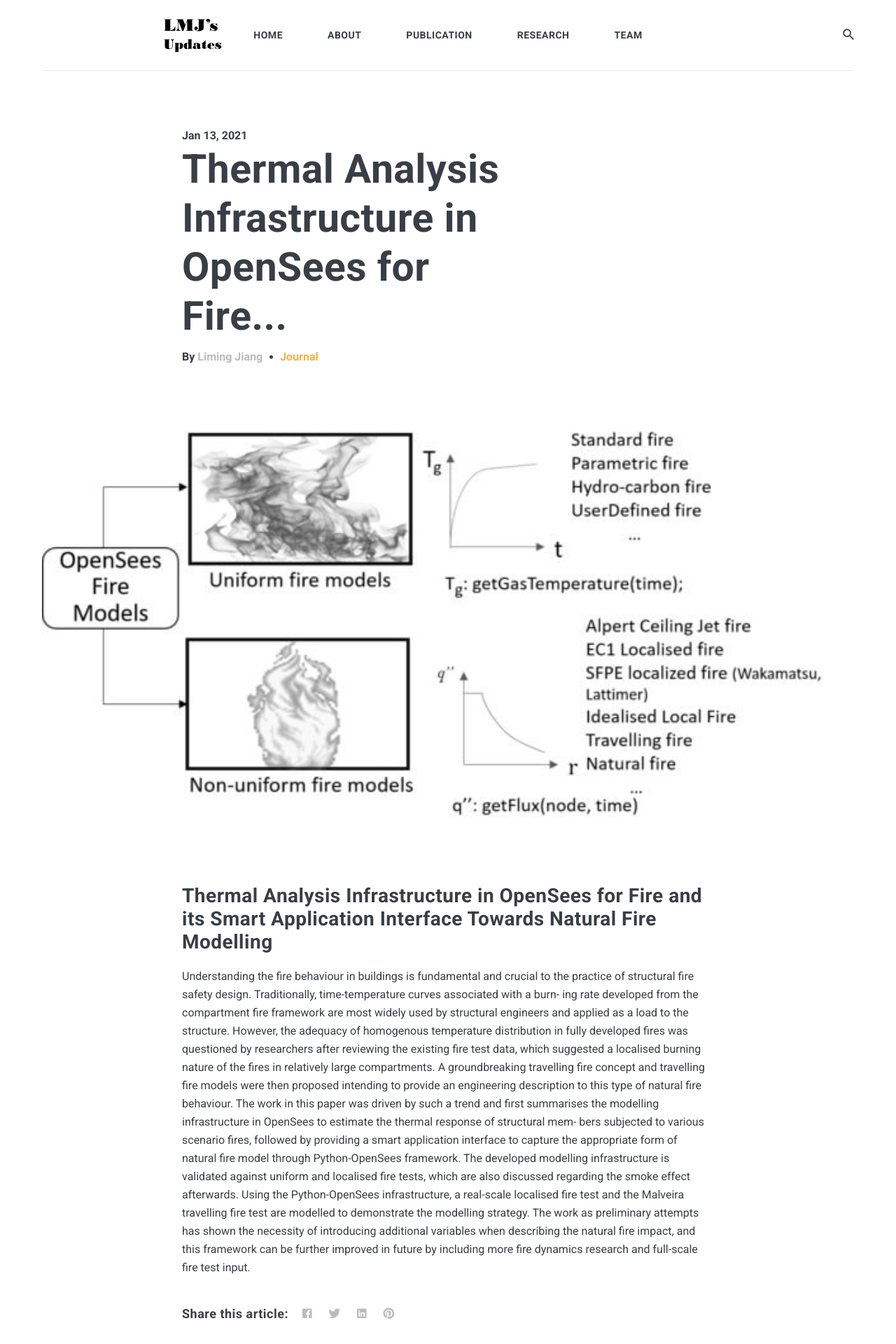
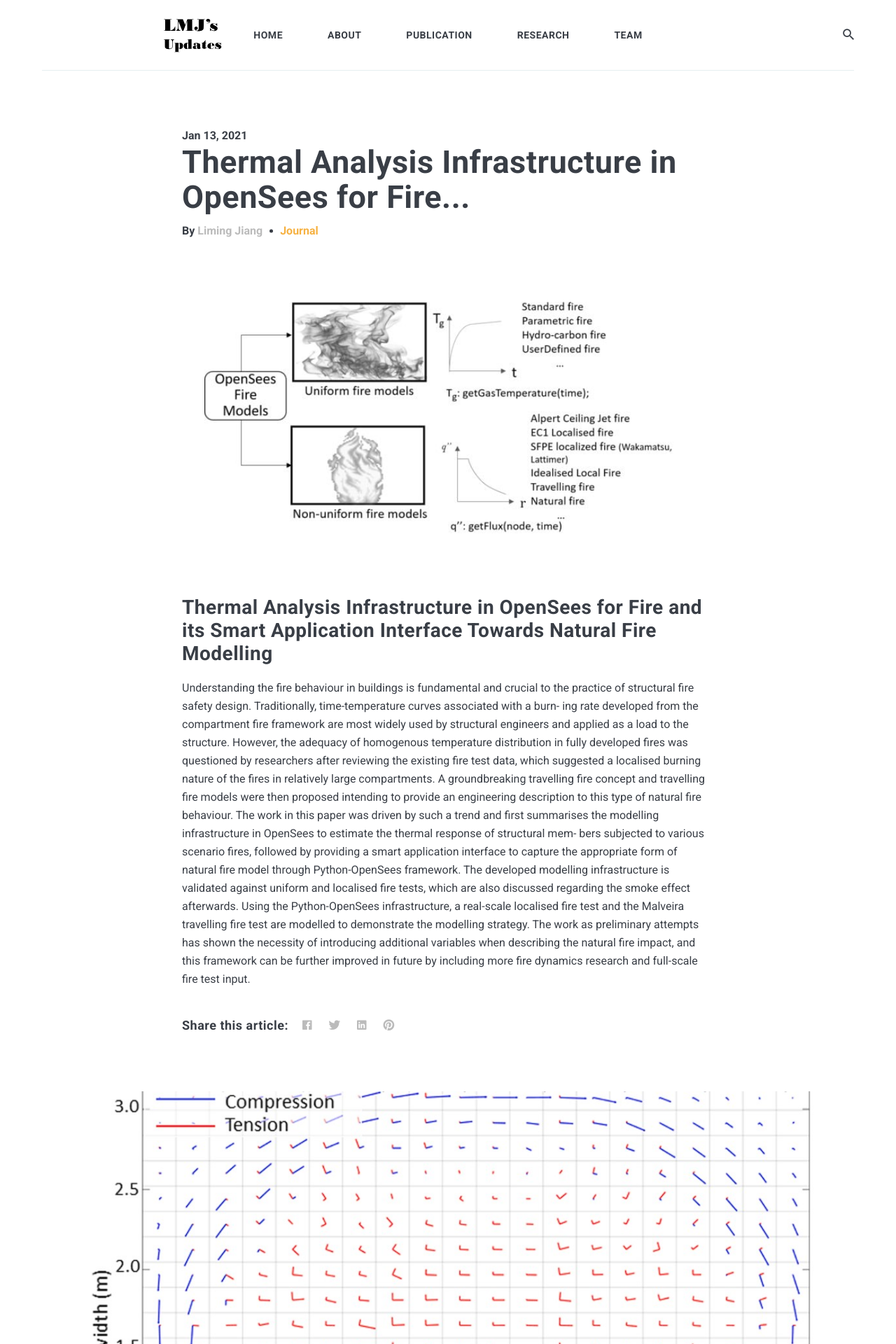
Before and after one commit to LimingXLiming/JiangLiming, a Jekyll site: the page built from _posts/2021-09-12-thermal-analysis.markdown, in a window 1280 px wide. Shown: the top 1920 px of the page at 70% size. Built offline with Jekyll 4.4.1, drawn with Linux system fonts in a browser that asks for light colours; nearby versions of some CDN libraries; comment, search, counter and statistics services are not loaded.

Commit message:
Update _post.scss

```diff
--- a/_sass/4-layouts/_post.scss
+++ b/_sass/4-layouts/_post.scss
@@ -4,10 +4,10 @@
 
   .post-title {
     margin-bottom: 10px;
-    width: 500px;
+    width: 800px;
     max-width: 100%;
-    font-size: 57px;
-    line-height: 70px;
+    font-size: 45px;
+    line-height: 50px;
   }
 
   .post__date {
@@ -64,6 +64,9 @@
 
 .post-image {
     background-size: cover;
+	width: 60%;
+	margin-left:auto;
+	margin-right:auto;
     background-position: center;
     background-repeat: no-repeat;
     background-color: $light-gray;
```
